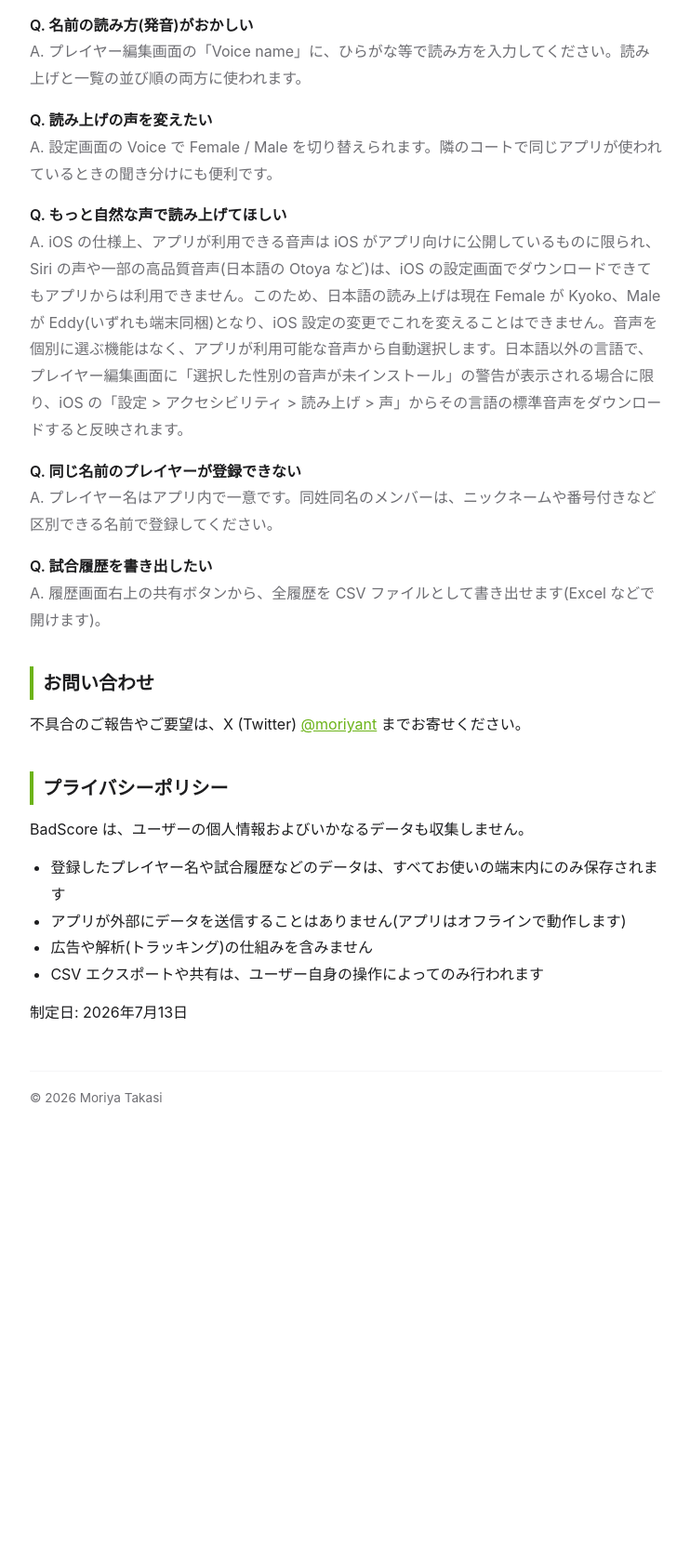
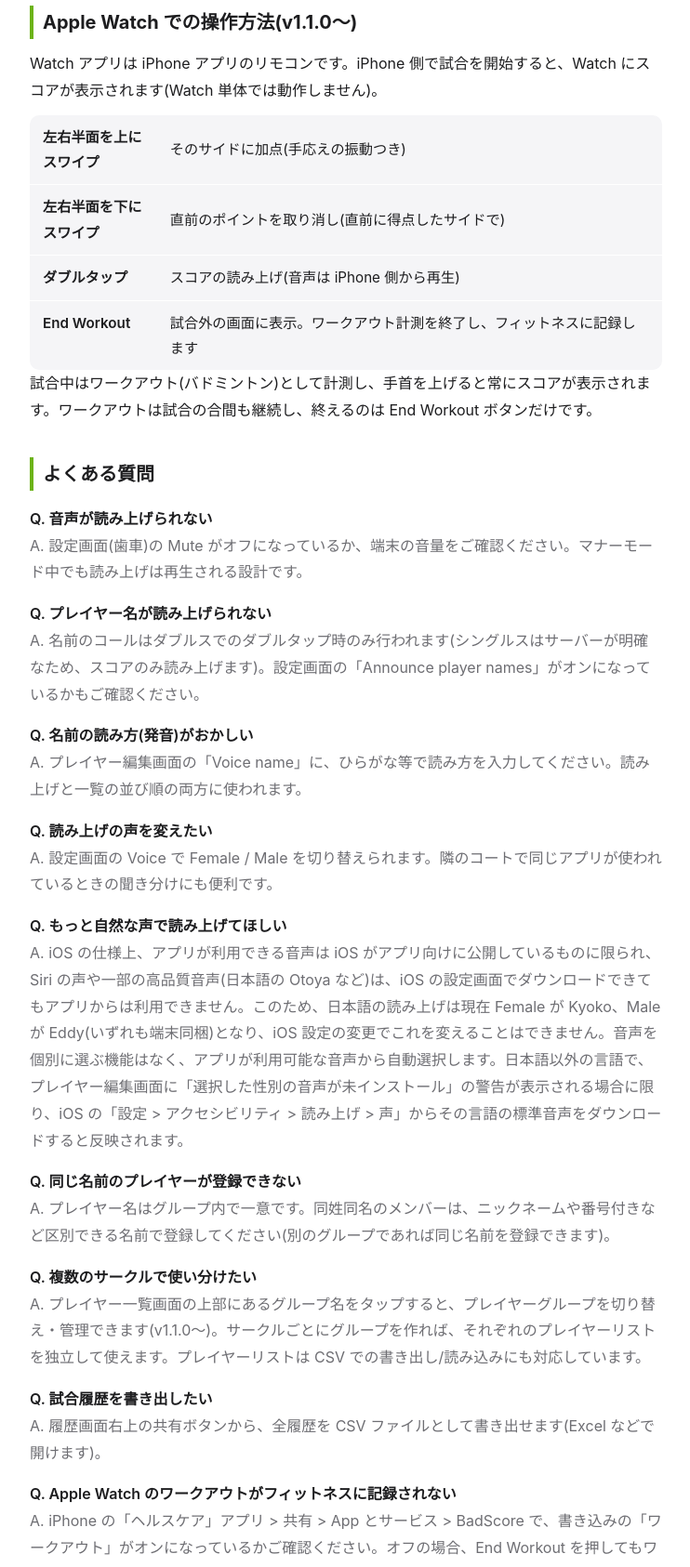
Before and after one commit to moriyatakasi/badscore-support, a plain HTML site: page index.html in a window 1280 px wide. Shown: the part 1114-2800 px from the top of the page at 93% size, without its empty margins (268-1010 px from the left). Before the commit the page ends 2367 px from the top, so only its background shows below. Drawn offline with Linux system fonts and the light colour scheme.

Commit message:
1.1.0: Apple Watch 対応(操作方法・FAQ・スクショ)とプライバシーポリシーの HealthKit 追記、グループ機能の FAQ
Co-Authored-By: Claude Fable 5 <noreply@anthropic.com>

```diff
--- a/index.html
+++ b/index.html
@@ -50,7 +50,7 @@
   <h1>BadScore<small>バドミントン スコアボード — サポート</small></h1>
 </header>
 
-<p>BadScore は、コートサイドの iPhone をスコアラーにするバドミントン用スコアボードアプリです。ポイントごとにスコアを読み上げ、ダブルタップでサーバーとレシーバーもコールします。</p>
+<p>BadScore は、コートサイドの iPhone をスコアラーにするバドミントン用スコアボードアプリです。ポイントごとにスコアを読み上げ、ダブルタップでサーバーとレシーバーもコールします。Apple Watch をリモコンにして、コート内から得点操作することもできます。</p>
 
 <div class="shots">
   <figure>
@@ -60,6 +60,10 @@
   <figure>
     <img src="img/start.png" alt="スタート画面" width="1200" height="552">
     <figcaption>スタート画面</figcaption>
+  </figure>
+  <figure style="flex: 0 1 200px; margin: 0 auto;">
+    <img src="img/watch.png" alt="Apple Watch のスコア画面" width="416" height="496">
+    <figcaption>Apple Watch のスコア画面</figcaption>
   </figure>
 </div>
 
@@ -71,6 +75,16 @@
   <tr><th>ピンチイン</th><td>試合を中断してスタート画面へ(確認ダイアログが出ます)</td></tr>
   <tr><th>長押し</th><td>この操作ガイドを画面に表示</td></tr>
 </table>
+
+<h2>Apple Watch での操作方法(v1.1.0〜)</h2>
+<p>Watch アプリは iPhone アプリのリモコンです。iPhone 側で試合を開始すると、Watch にスコアが表示されます(Watch 単体では動作しません)。</p>
+<table>
+  <tr><th>左右半面を上にスワイプ</th><td>そのサイドに加点(手応えの振動つき)</td></tr>
+  <tr><th>左右半面を下にスワイプ</th><td>直前のポイントを取り消し(直前に得点したサイドで)</td></tr>
+  <tr><th>ダブルタップ</th><td>スコアの読み上げ(音声は iPhone 側から再生)</td></tr>
+  <tr><th>End Workout</th><td>試合外の画面に表示。ワークアウト計測を終了し、フィットネスに記録します</td></tr>
+</table>
+<p>試合中はワークアウト(バドミントン)として計測し、手首を上げると常にスコアが表示されます。ワークアウトは試合の合間も継続し、終えるのは End Workout ボタンだけです。</p>
 
 <h2>よくある質問</h2>
 <dl>
@@ -90,10 +104,19 @@
   <dd>A. iOS の仕様上、アプリが利用できる音声は iOS がアプリ向けに公開しているものに限られ、Siri の声や一部の高品質音声(日本語の Otoya など)は、iOS の設定画面でダウンロードできてもアプリからは利用できません。このため、日本語の読み上げは現在 Female が Kyoko、Male が Eddy(いずれも端末同梱)となり、iOS 設定の変更でこれを変えることはできません。音声を個別に選ぶ機能はなく、アプリが利用可能な音声から自動選択します。日本語以外の言語で、プレイヤー編集画面に「選択した性別の音声が未インストール」の警告が表示される場合に限り、iOS の「設定 &gt; アクセシビリティ &gt; 読み上げ &gt; 声」からその言語の標準音声をダウンロードすると反映されます。</dd>
 
   <dt>Q. 同じ名前のプレイヤーが登録できない</dt>
-  <dd>A. プレイヤー名はアプリ内で一意です。同姓同名のメンバーは、ニックネームや番号付きなど区別できる名前で登録してください。</dd>
+  <dd>A. プレイヤー名はグループ内で一意です。同姓同名のメンバーは、ニックネームや番号付きなど区別できる名前で登録してください(別のグループであれば同じ名前を登録できます)。</dd>
+
+  <dt>Q. 複数のサークルで使い分けたい</dt>
+  <dd>A. プレイヤー一覧画面の上部にあるグループ名をタップすると、プレイヤーグループを切り替え・管理できます(v1.1.0〜)。サークルごとにグループを作れば、それぞれのプレイヤーリストを独立して使えます。プレイヤーリストは CSV での書き出し/読み込みにも対応しています。</dd>
 
   <dt>Q. 試合履歴を書き出したい</dt>
   <dd>A. 履歴画面右上の共有ボタンから、全履歴を CSV ファイルとして書き出せます(Excel などで開けます)。</dd>
+
+  <dt>Q. Apple Watch のワークアウトがフィットネスに記録されない</dt>
+  <dd>A. iPhone の「ヘルスケア」アプリ &gt; 共有 &gt; App とサービス &gt; BadScore で、書き込みの「ワークアウト」がオンになっているかご確認ください。オフの場合、End Workout を押してもワークアウトは保存されません(アクティビティリングのエクササイズには記録されます)。</dd>
+
+  <dt>Q. Watch の画面がすぐ文字盤に戻ってしまう</dt>
+  <dd>A. 試合中の常時表示にはワークアウト計測(ヘルスケアへのアクセス許可)が必要です。初回起動時の許可ダイアログで許可されなかった場合は、iPhone の「ヘルスケア」アプリから BadScore への許可をオンにしてください。</dd>
 </dl>
 
 <h2>お問い合わせ</h2>
@@ -106,8 +129,9 @@
   <li>アプリが外部にデータを送信することはありません(アプリはオフラインで動作します)</li>
   <li>広告や解析(トラッキング)の仕組みを含みません</li>
   <li>CSV エクスポートや共有は、ユーザー自身の操作によってのみ行われます</li>
+  <li>Apple Watch のワークアウト計測で扱う健康データ(ワークアウト・心拍数・消費エネルギー)は、ユーザーの許可のもとで Apple のヘルスケア(HealthKit)にのみ保存されます。開発者がこれらのデータを取得・送信・収集することはありません。許可は iPhone の「ヘルスケア」アプリからいつでも変更できます</li>
 </ul>
-<p>制定日: 2026年7月13日</p>
+<p>制定日: 2026年7月13日 / 改定日: 2026年7月20日(Apple Watch 対応に伴う HealthKit の記載を追加)</p>
 
 <footer>© 2026 Moriya Takasi</footer>
 </main>
```
Also changed, not shown: img/watch.png (added).
